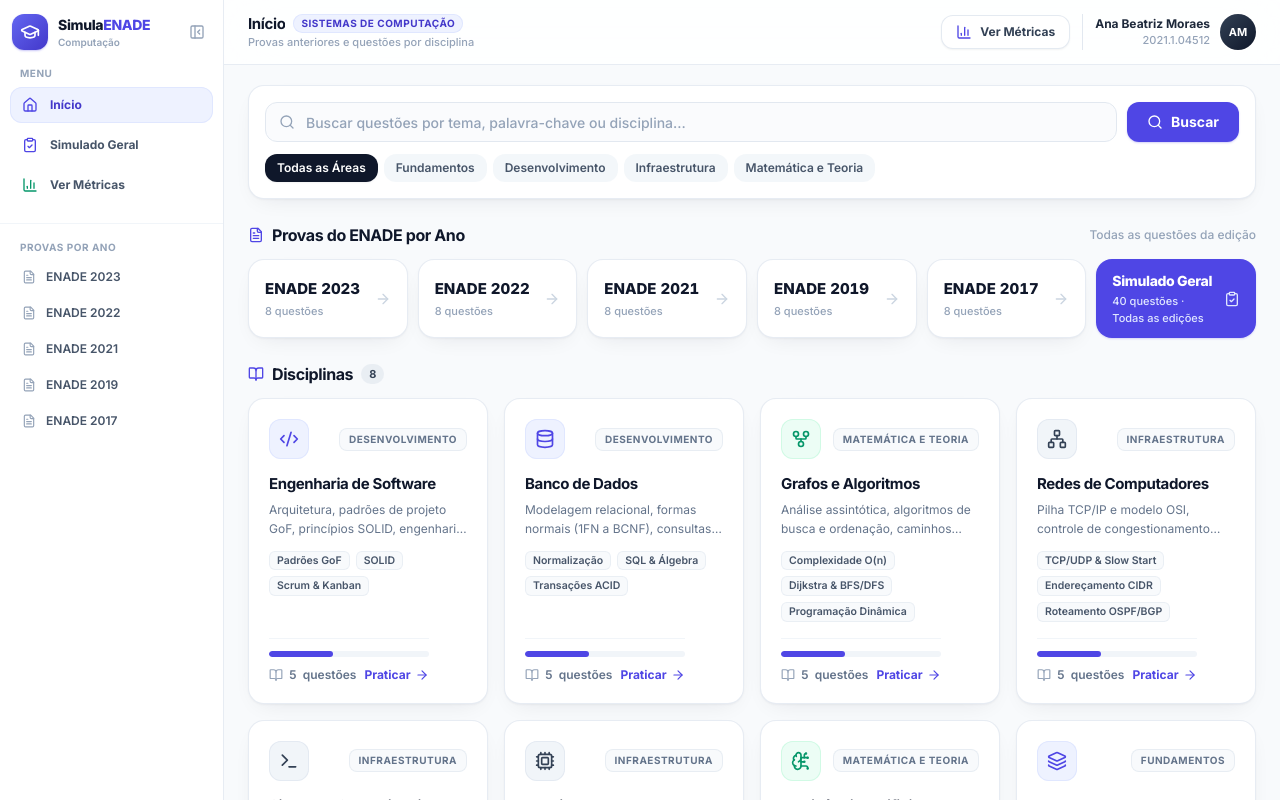
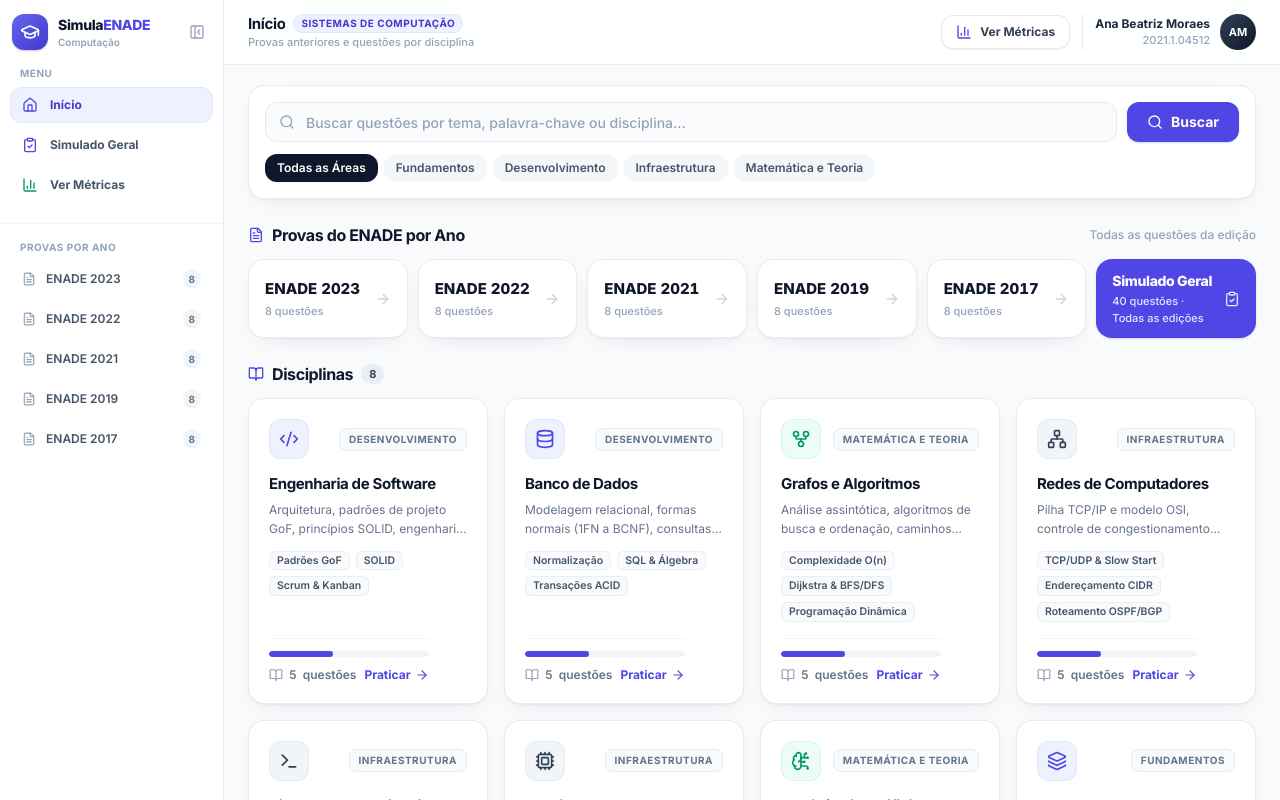
Before and after one commit to maranhaojose/sistema-provas-enade, a React (Vite) app: page / in a window 1280 px wide. Shown: the top 800 px of the page. Built offline with nearby package versions, Linux system fonts and the light colour scheme.

Commit message:
feat(sidebar): display question count badge for each ENADE year

```diff
--- a/src/components/AppSidebar.tsx
+++ b/src/components/AppSidebar.tsx
@@ -10,7 +10,7 @@ import {
 } from "lucide-react";
 import type { AppView } from "./Header";
 import type { SimuladoNavigationContext } from "../types/question";
-import { availableYears } from "../data/areas";
+import { availableYears, yearQuestionsCount } from "../data/areas";
 import { cn } from "../lib/utils";
 
 interface AppSidebarProps {
@@ -213,8 +213,24 @@ export function AppSidebar({
               >
                 {expanded ? (
                   <>
-                    <FileText className="h-3.5 w-3.5 shrink-0 text-slate-400" aria-hidden="true" />
+                    <FileText
+                      className={cn(
+                        "h-3.5 w-3.5 shrink-0",
+                        isSelectedYear ? "text-slate-300" : "text-slate-400",
+                      )}
+                      aria-hidden="true"
+                    />
                     <span className="truncate">ENADE {year}</span>
+                    <span
+                      className={cn(
+                        "ml-auto rounded-full px-1.5 py-0.5 text-[10px] font-bold tabular-nums",
+                        isSelectedYear
+                          ? "bg-white/15 text-white"
+                          : "bg-slate-100 text-slate-500",
+                      )}
+                    >
+                      {yearQuestionsCount[year] ?? 0}
+                    </span>
                   </>
                 ) : (
                   <span className="font-mono text-[11px] font-bold tabular-nums">
```
